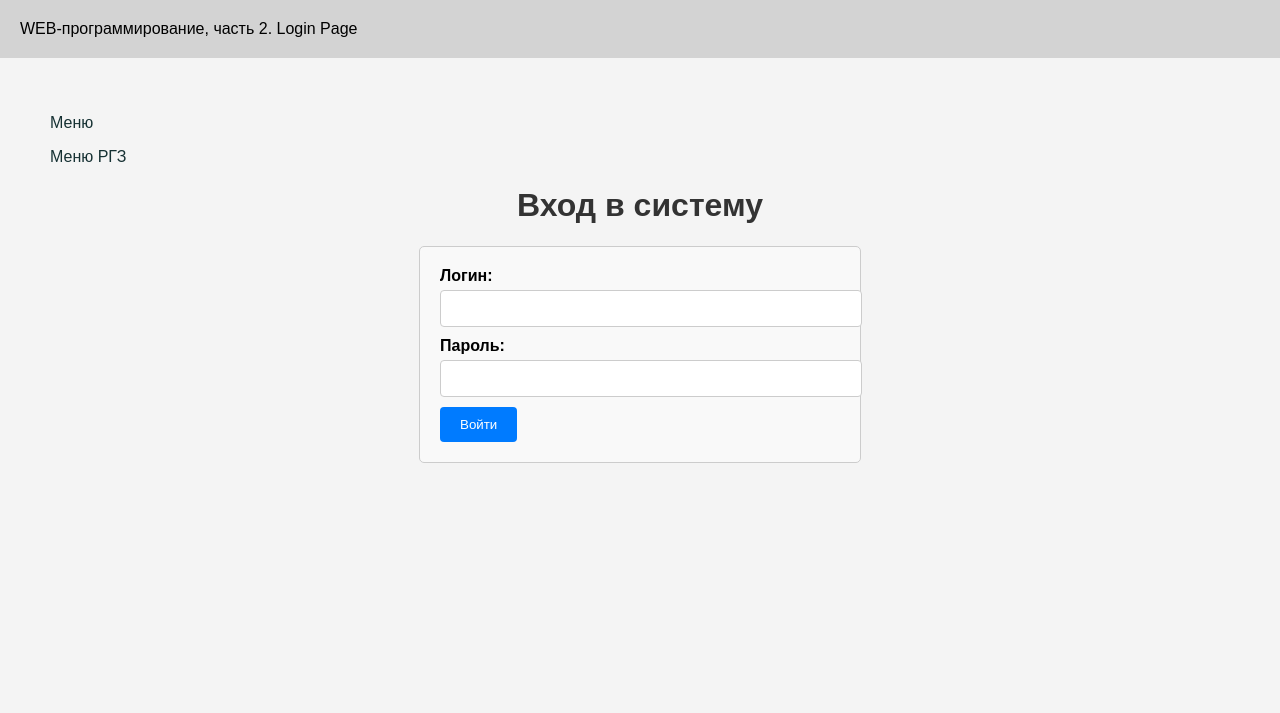
After one commit to Vihuhol26/labs_v2, a Flask app: page /rgz/login/ in a window 1280 px wide. The commit adds this page. Shown: the top 713 px of the page. Run offline with Flask 3, Linux system fonts and the light colour scheme; some libraries are stand-ins or nearby versions.

Commit message:
Правка РГЗ

```diff
--- a/static/main.css
+++ b/static/main.css
@@ -1,5 +1,8 @@
 body {
+    font-family: Arial, sans-serif;
+    background-color: #f4f4f4;
     margin: 0;
+    padding: 0;
 }
 
 main {
@@ -23,3 +26,125 @@ footer {
     left: 0;
     right: 0;
 }
+
+.container {
+    width: 80%;
+    margin: 0 auto;
+    background-color: #fff;
+    padding: 20px;
+    box-shadow: 0 0 10px rgba(0, 0, 0, 0.1);
+}
+
+h1, h2, h3 {
+    text-align: center;
+    color: #333;
+}
+
+a {
+    color: #163133;
+    text-decoration: none;
+}
+
+a:hover {
+    text-decoration: underline;
+}
+
+form {
+    margin: 0 auto;
+    max-width: 400px;
+    padding: 20px;
+    border: 1px solid #ccc;
+    border-radius: 5px;
+    background-color: #f9f9f9;
+}
+
+form label {
+    display: block;
+    margin-bottom: 5px;
+    font-weight: bold;
+}
+
+form input[type="text"],
+form input[type="password"],
+form input[type="number"],
+form select {
+    width: 100%;
+    padding: 10px;
+    margin-bottom: 10px;
+    border: 1px solid #ccc;
+    border-radius: 4px;
+}
+
+form button {
+    padding: 10px 20px;
+    background-color: #007BFF;
+    color: #fff;
+    border: none;
+    border-radius: 4px;
+    cursor: pointer;
+}
+
+form button:hover {
+    background-color: #0056b3;
+}
+
+/* Таблицы */
+table {
+    width: 100%;
+    border-collapse: collapse;
+    margin-bottom: 20px;
+}
+
+table, th, td {
+    border: 1px solid #ddd;
+}
+
+th, td {
+    padding: 10px;
+    text-align: left;
+}
+
+th {
+    background-color: #f2f2f2;
+}
+
+.error {
+    color: #D8000C;
+    background-color: #FFBABA;
+    padding: 10px;
+    margin-bottom: 10px;
+    border-radius: 4px;
+}
+
+.btn {
+    display: inline-block;
+    padding: 10px 20px;
+    background-color: #28a745;
+    color: #fff;
+    text-align: center;
+    border-radius: 4px;
+    cursor: pointer;
+}
+
+.btn:hover {
+    background-color: #218838;
+}
+
+.navbar {
+    background-color: #333;
+    overflow: hidden;
+}
+
+.navbar a {
+    float: left;
+    display: block;
+    color: #f2f2f2;
+    text-align: center;
+    padding: 14px 20px;
+    text-decoration: none;
+}
+
+.navbar a:hover {
+    background-color: #ddd;
+    color: black;
+}
--- /dev/null
+++ b/static/rgz.js
@@ -0,0 +1,94 @@
+// Функция для отправки JSON-RPC запросов
+async function jsonRpcRequest(method, params = {}) {
+    const response = await fetch('/api/jsonrpc', {
+        method: 'POST',
+        headers: { 'Content-Type': 'application/json' },
+        body: JSON.stringify({
+            jsonrpc: '2.0',
+            method: method,
+            params: params,
+            id: Math.random().toString(36).substr(2, 9) // Уникальный ID запроса
+        })
+    });
+
+    const data = await response.json();
+
+    if (data.error) {
+        console.error('Ошибка JSON-RPC:', data.error);
+        alert('Ошибка: ' + data.error.message);
+        return null;
+    }
+
+    return data.result;
+}
+
+// Функция для проверки формы перевода
+function validateTransferForm(form) {
+    const amountInput = form.querySelector('input[name="amount"]');
+    const amount = parseFloat(amountInput.value);
+
+    if (amount <= 0) {
+        alert('Сумма перевода должна быть больше нуля');
+        return false; // Предотвращаем отправку формы
+    }
+
+    return true; // Форма прошла проверку
+}
+
+// Привязка проверки к форме перевода
+document.addEventListener('DOMContentLoaded', function () {
+    const transferForm = document.getElementById('transferForm');
+
+    if (transferForm) {
+        transferForm.addEventListener('submit', function (event) {
+            if (!validateTransferForm(transferForm)) {
+                event.preventDefault(); // Предотвращаем отправку формы, если проверка не пройдена
+            }
+        });
+    }
+});
+
+// Для получения списка пользователей
+async function loadUsers() {
+    const users = await jsonRpcRequest('get_users');
+    if (users) {
+        const usersList = document.getElementById('users-list');
+        usersList.innerHTML = ''; // Очищаем список
+        users.forEach(user => {
+            const row = document.createElement('div');
+            row.textContent = `ID: ${user.id}, ФИО: ${user.full_name}`;
+            row.style.cursor = 'pointer';
+            row.addEventListener('click', () => {
+                document.getElementById('receiver_id').value = user.id;
+                modal.style.display = 'none';
+            });
+            usersList.appendChild(row);
+        });
+    }
+}
+
+// Для создания пользователя
+async function createUser(full_name, username, password, phone, account_number, user_type) {
+    const result = await jsonRpcRequest('create_user_rpc', {
+        full_name: full_name,
+        username: username,
+        password: password,
+        phone: phone,
+        account_number: account_number,
+        user_type: user_type
+    });
+
+    if (result) {
+        alert('Пользователь успешно создан!');
+        loadUsers(); // Обновляем список пользователей
+    }
+}
+
+// Для удаления пользователя
+async function deleteUser(user_id) {
+    const result = await jsonRpcRequest('delete_user_rpc', { user_id: user_id });
+    if (result) {
+        alert('Пользователь успешно удален!');
+        loadUsers(); // Обновляем список пользователей
+    }
+}
--- /dev/null
+++ b/templates/rgz/login.html
@@ -0,0 +1,21 @@
+{% extends "base.html" %}
+
+{% block lab %}
+Login Page
+{% endblock %}
+
+{% block main %}
+<h1>Вход в систему</h1>
+{% if error %}
+<p style="color: red;">{{ error }}</p>
+{% endif %}
+<form method="POST" action="{{ url_for('rgz.login') }}">
+    <label for="username">Логин:</label>
+    <input type="text" name="username" required>
+    <br>
+    <label for="password">Пароль:</label>
+    <input type="password" name="password" required>
+    <br>
+    <button type="submit">Войти</button>
+</form>
+{% endblock %}
```
Also changed, not shown: templates/rgz/register.html (added, +30 -0 lines), templates/rgz/select_user.html (added, +16 -0 lines), templates/rgz/transaction_history.html (added, +27 -0 lines), templates/rgz/transfer.html (added, +18 -0 lines), templates/rgz/transfer_success.html (added, +11 -0 lines).
